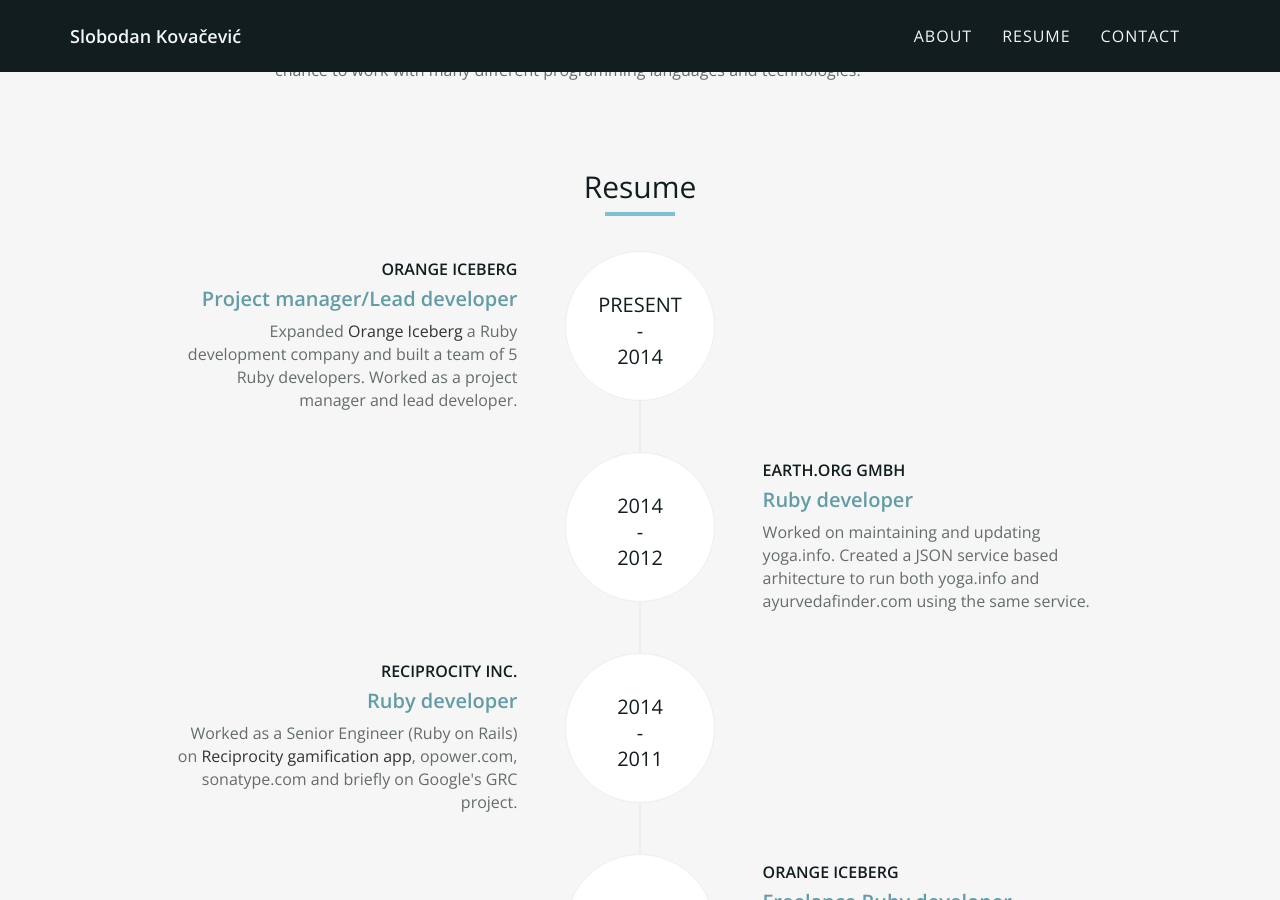
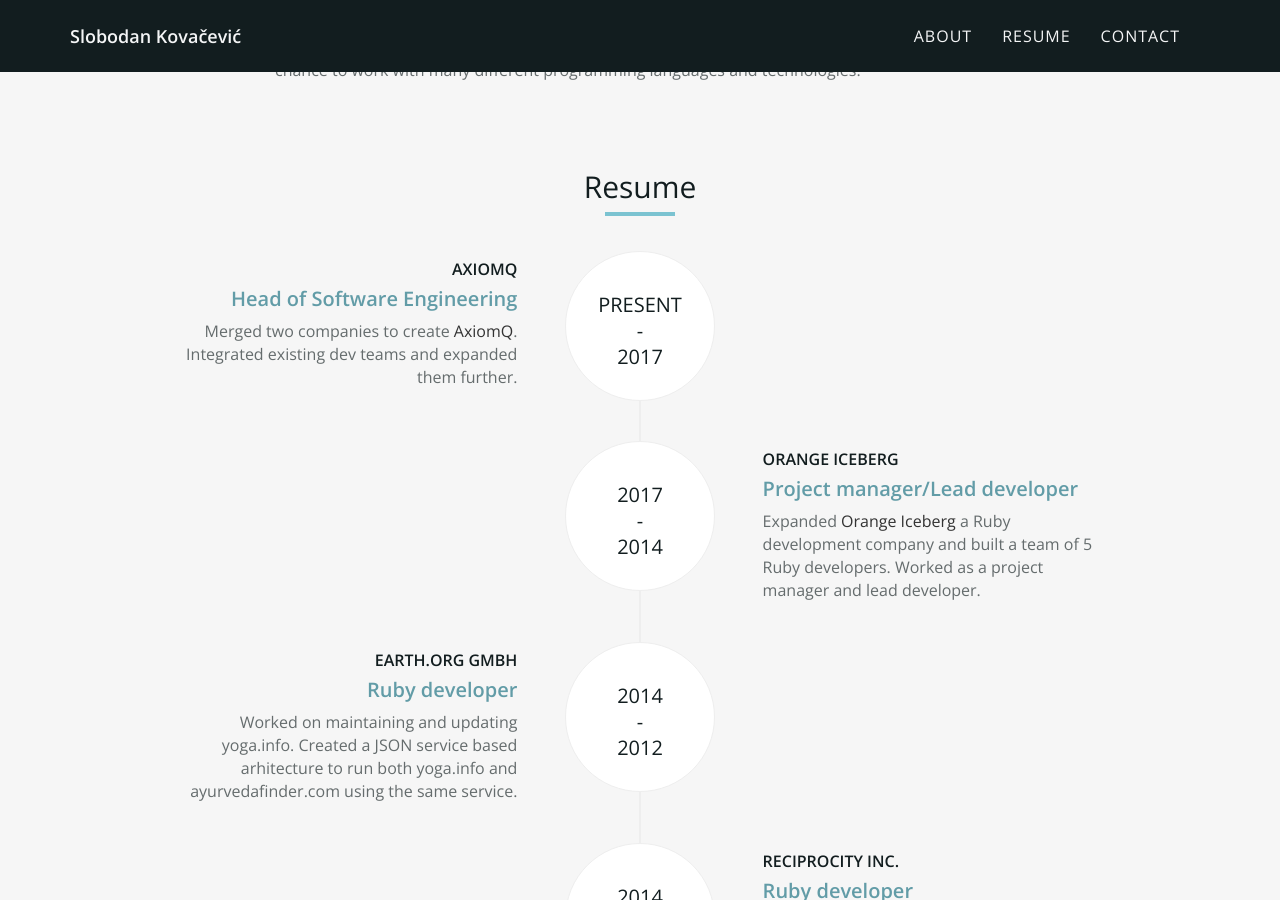
Before and after one commit to basti/slobodankovacevic.com, a Jekyll site: the page built from index.html, in a window 1280 px wide and 900 px high, scrolled down 483 px. Built offline with Jekyll 4.4.1, drawn with Linux system fonts in a browser that asks for light colours; some of the changed lines change nothing that is shown; some of the changed text lies outside the part shown.

Commit message:
Update resume

```diff
--- a/_config.yml
+++ b/_config.yml
@@ -2,19 +2,18 @@
 what_am_i: Ruby on Rails developer
 
 resume:
-  # - company: AxiomQ
-  #   position: Director of Engineering
-  #   description: Merged two companies to create <a href="https://axiomq.com">AxiomQ</a>. Integrated existing dev teams and expanded them further.
-  #   start_year: 2017
-  #   end_year: Present
-  #   start_month: May
-  #   end_month: Present
+  - company: AxiomQ
+    position: Head of Software Engineering
+    description: Merged two companies to create <a href="https://axiomq.com">AxiomQ</a>. Integrated existing dev teams and expanded them further.
+    start_year: 2017
+    end_year: Present
+    start_month: May
+    end_month: Present
   - company: Orange Iceberg
     position: Project manager/Lead developer
     description: Expanded <a href="http://orangeiceberg.com">Orange Iceberg</a> a Ruby development company and built a team of 5 Ruby developers. Worked as a project manager and lead developer.
     start_year: 2014
-    # end_year: 2017
-    end_year: Present
+    end_year: 2017
     start_month: Jan
     end_month: May
   - company: Earth.org GmbH
--- a/index.html
+++ b/index.html
@@ -244,8 +244,8 @@
         <div class="col-md-6">
           <i class="fa fa-envelope-o fa-2x"></i>
           <p>
-            Contact me through links below
-            <!-- <a href="https://axiomq.com/contact/">AxiomQ</a> -->
+            Contact me through
+            <a href="https://axiomq.com/contact/">AxiomQ</a>
           </p>
         </div>
         <div class="clearfix"></div>
```
